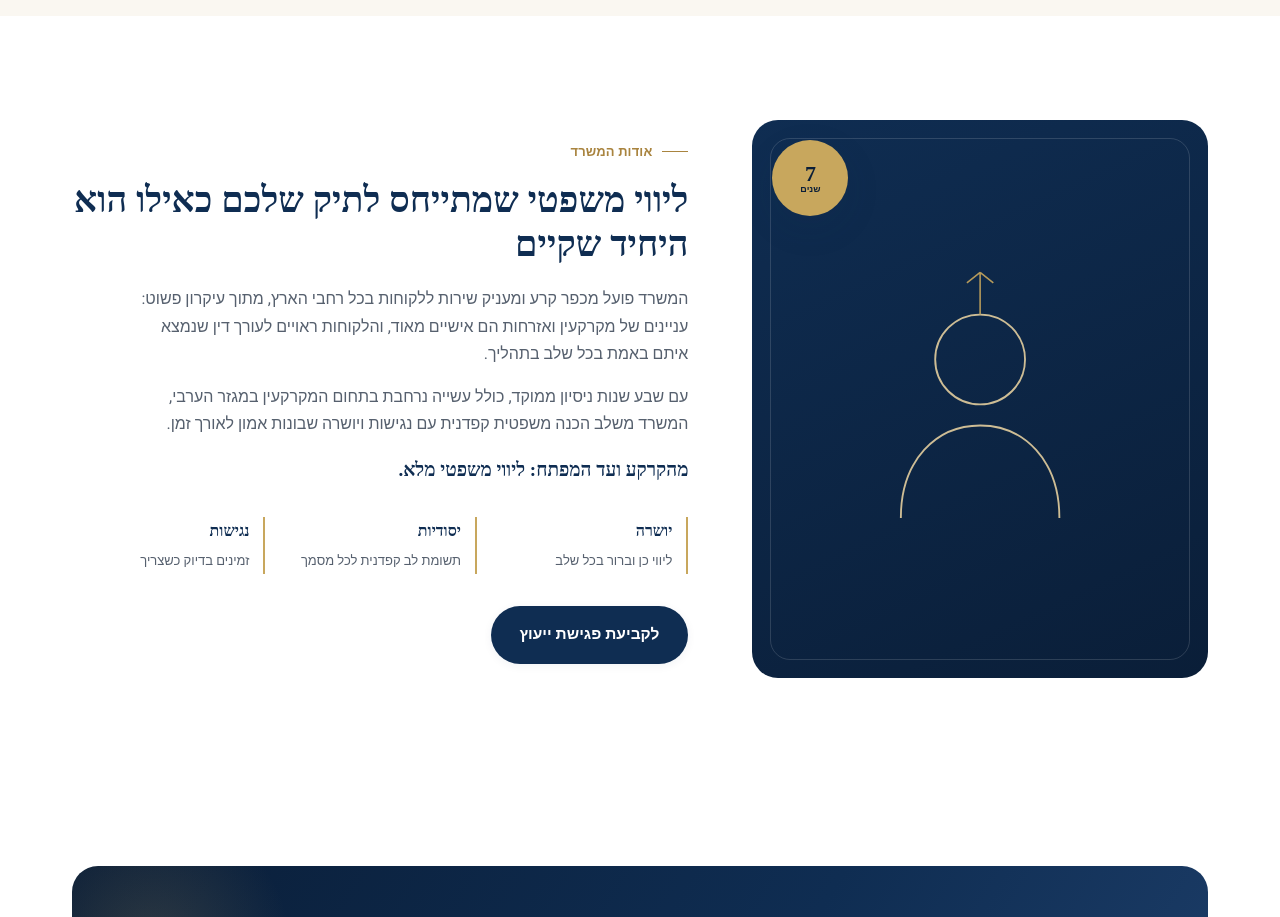
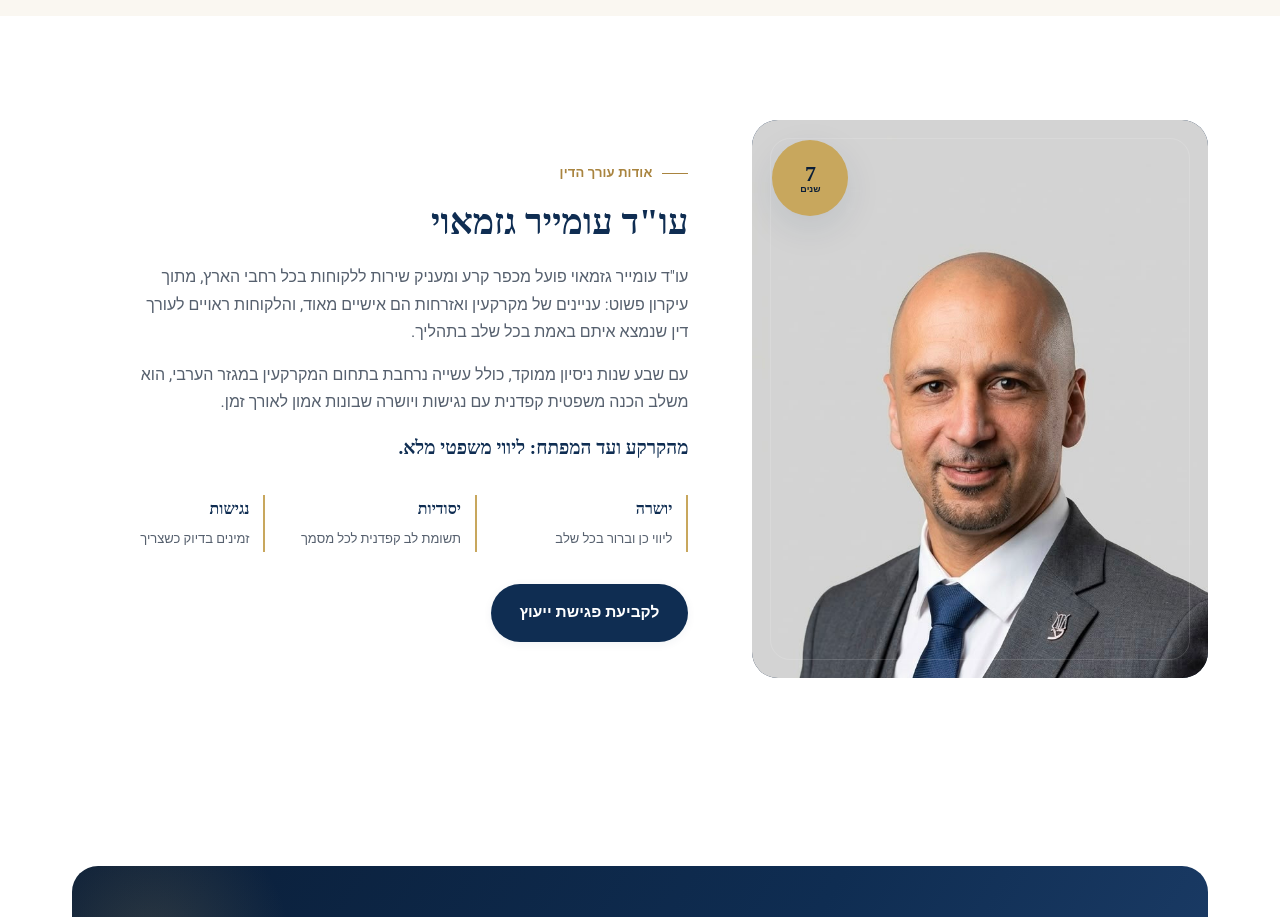
Before and after one commit to watadibraheem/real-estate-lawyer-site, a plain HTML site: page index.html in a window 1280 px wide. Shown: the part 3600-4517 px from the top of the page. Drawn offline with Linux system fonts and the light colour scheme; a web font is replaced by a local one.

Commit message:
Add attorney photo and personalize about section
Replace the generic office placeholder with עו"ד עומייר גזמאוי's
headshot and a bio written about him specifically.

```diff
--- a/index.html
+++ b/index.html
@@ -287,6 +287,7 @@
     overflow:hidden;
   }
   .about-portrait svg{width:58%; opacity:0.9;}
+  .about-portrait img{width:100%; height:100%; object-fit:cover; object-position:top center;}
   .about-portrait .ring{
     position:absolute; inset:18px; border:1px solid rgba(255,255,255,0.14); border-radius:20px;
   }
@@ -658,18 +659,14 @@
   <div class="wrap about-grid">
     <div class="about-portrait reveal">
       <div class="ring"></div>
-      <svg viewBox="0 0 200 200" fill="none">
-        <circle cx="100" cy="70" r="34" stroke="#E3CE9E" stroke-width="1.4"/>
-        <path d="M40 190c0-44 27-70 60-70s60 26 60 70" stroke="#E3CE9E" stroke-width="1.4"/>
-        <path d="M100 36V4M100 4l-10 8M100 4l10 8" stroke="#C8A75D" stroke-width="1.2"/>
-      </svg>
+      <img src="omyr.jpeg" alt="עו&quot;ד עומייר גזמאוי">
       <div class="about-badge"><span>7</span><small>שנים</small></div>
     </div>
     <div class="about-copy">
-      <span class="eyebrow reveal">אודות המשרד</span>
-      <h2 class="reveal">ליווי משפטי שמתייחס לתיק שלכם כאילו הוא היחיד שקיים</h2>
-      <p class="reveal">המשרד פועל מכפר קרע ומעניק שירות ללקוחות בכל רחבי הארץ, מתוך עיקרון פשוט: עניינים של מקרקעין ואזרחות הם אישיים מאוד, והלקוחות ראויים לעורך דין שנמצא איתם באמת בכל שלב בתהליך.</p>
-      <p class="reveal">עם שבע שנות ניסיון ממוקד, כולל עשייה נרחבת בתחום המקרקעין במגזר הערבי, המשרד משלב הכנה משפטית קפדנית עם נגישות ויושרה שבונות אמון לאורך זמן.</p>
+      <span class="eyebrow reveal">אודות עורך הדין</span>
+      <h2 class="reveal">עו"ד עומייר גזמאוי</h2>
+      <p class="reveal">עו"ד עומייר גזמאוי פועל מכפר קרע ומעניק שירות ללקוחות בכל רחבי הארץ, מתוך עיקרון פשוט: עניינים של מקרקעין ואזרחות הם אישיים מאוד, והלקוחות ראויים לעורך דין שנמצא איתם באמת בכל שלב בתהליך.</p>
+      <p class="reveal">עם שבע שנות ניסיון ממוקד, כולל עשייה נרחבת בתחום המקרקעין במגזר הערבי, הוא משלב הכנה משפטית קפדנית עם נגישות ויושרה שבונות אמון לאורך זמן.</p>
       <p class="reveal" style="font-family:'Frank Ruhl Libre',serif; font-size:19px; color:var(--navy); font-weight:600;">מהקרקע ועד המפתח: ליווי משפטי מלא.</p>
       <div class="values-row reveal">
         <div class="value-item"><b>יושרה</b><span>ליווי כן וברור בכל שלב</span></div>
```
Also changed, not shown: omyr.jpeg (added).
